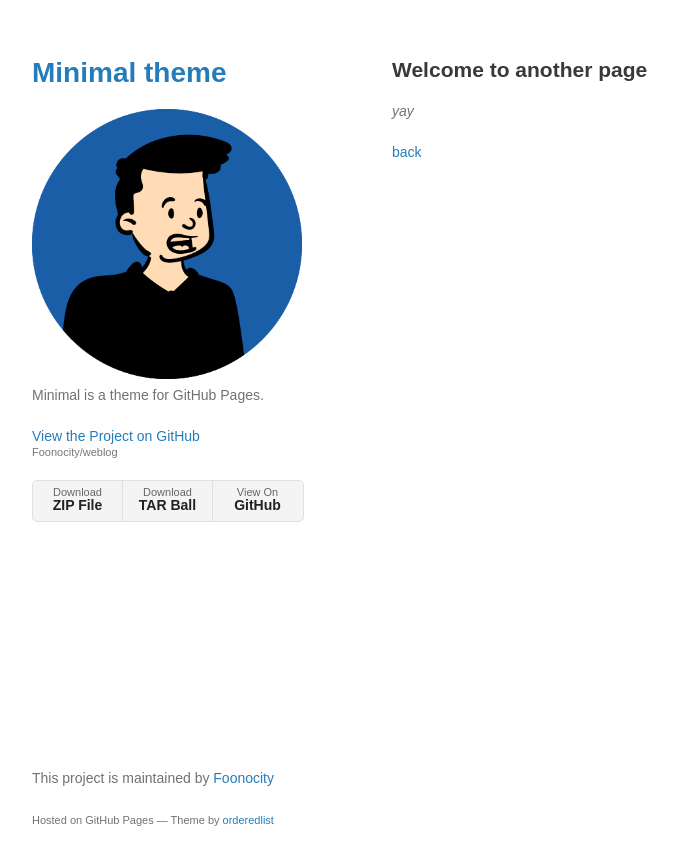
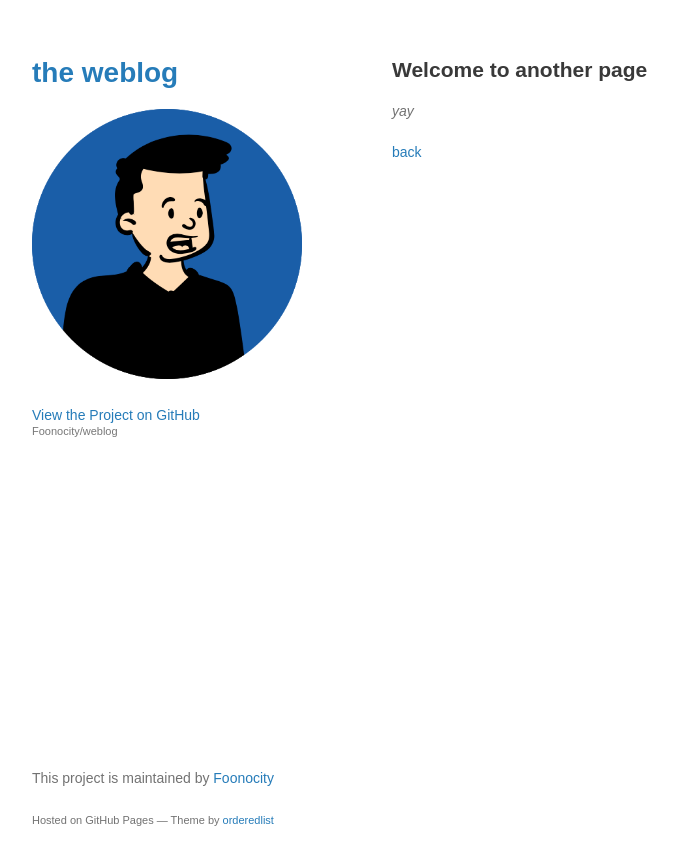
Before and after one commit to Foonocity/weblog, a Jekyll site: the page built from another-page.md, in a window 1280 px wide. Shown: the top 865 px of the page, without its empty margins (178-856 px from the left). Built offline with Jekyll 4.4.1, drawn with Linux system fonts in a browser that asks for light colours; some web fonts are replaced; the repository's description, which GitHub fills in, is left out; our own code applies the rules of GitHub Pages for plain Markdown files.

Commit message:
Update _config.yml

```diff
--- a/_config.yml
+++ b/_config.yml
@@ -1,6 +1,4 @@
-title: Minimal theme
+title: the weblog
 logo: /assets/img/logo.png
-description: Minimal is a theme for GitHub Pages.
-show_downloads: true
-google_analytics:
+show_downloads: false
 theme: jekyll-theme-minimal
```
